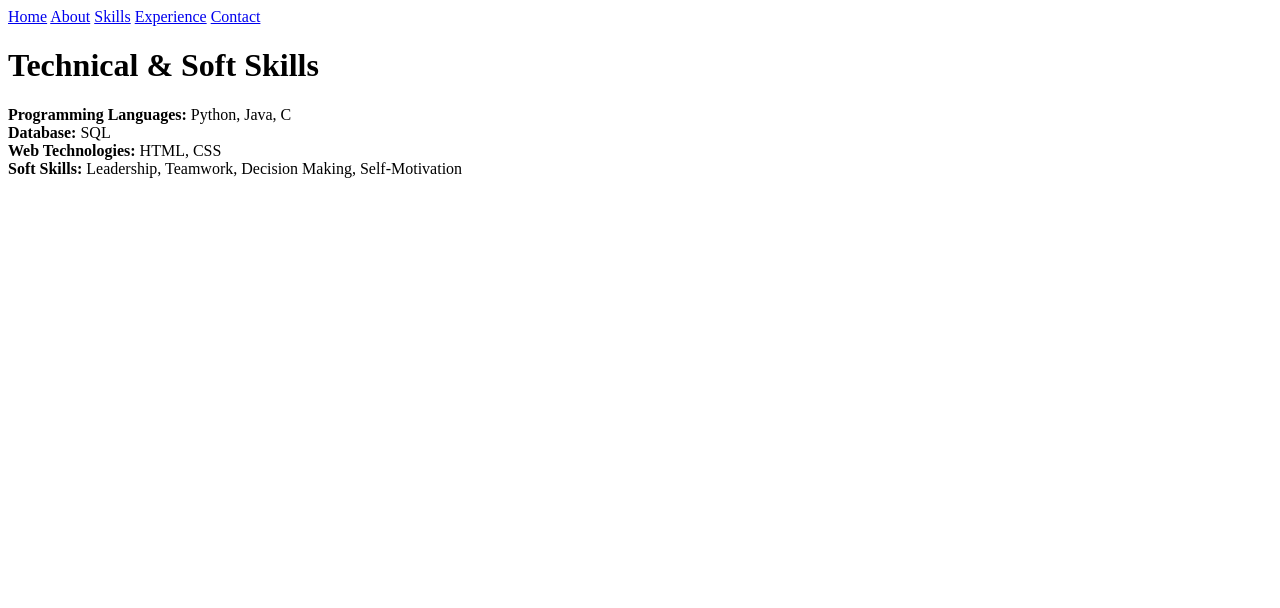
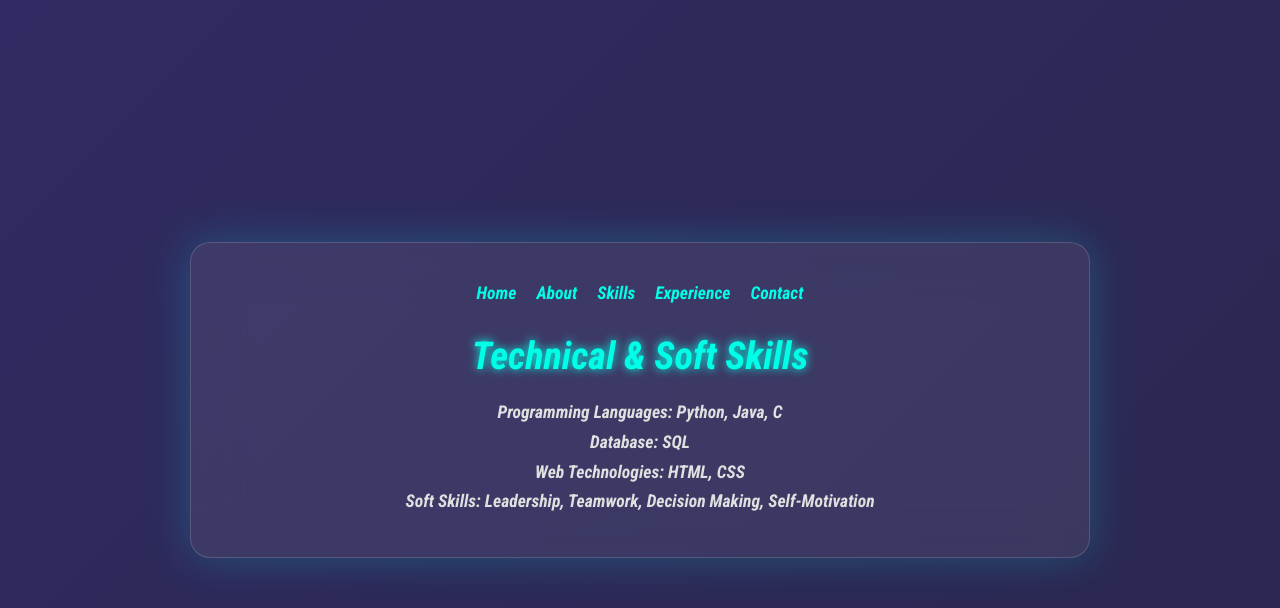
Before and after one commit to bharani4306/portfolio, a plain HTML site: page skills.html in a window 1280 px wide. Drawn offline with Linux system fonts and the light colour scheme; files that its build step writes are made by us from their sources; the site is published under a folder, as on GitHub Pages, so addresses that start at the root find nothing.

Commit message:
skills.html

```diff
--- a/skills.html
+++ b/skills.html
@@ -3,7 +3,7 @@
 <head>
   <meta charset="UTF-8" />
   <title>Skills</title>
-  <link rel="stylesheet" href="/student-portfolio/css/style.css" />
+  <link rel="stylesheet" href="style.css" />
 </head>
 <body>
   <div class="container">
```
